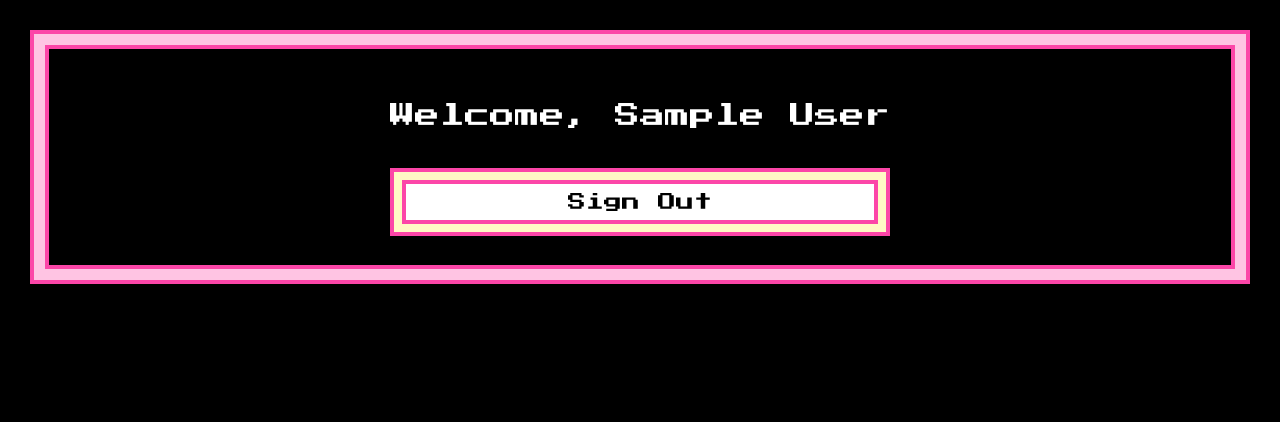
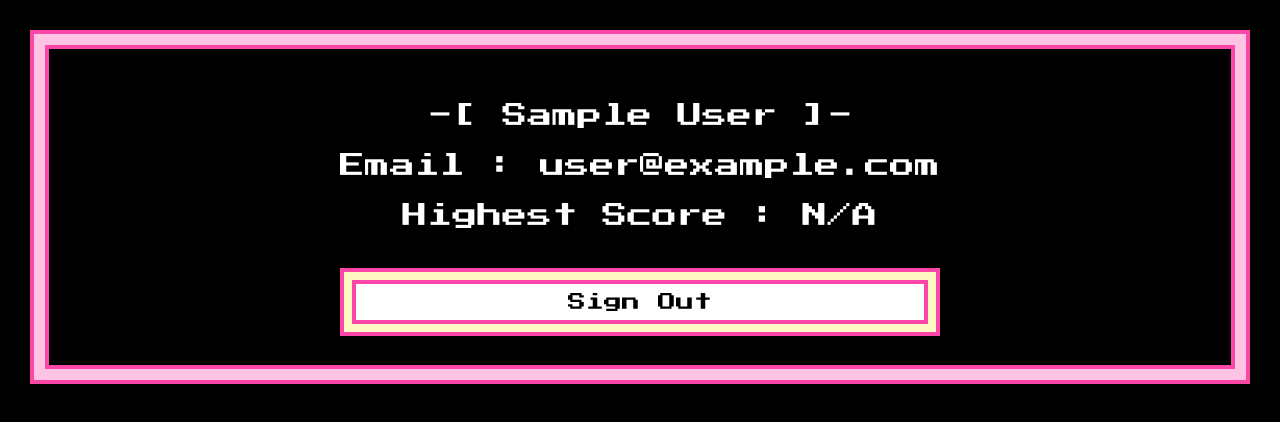
Before and after one commit to Makenalire/ProjectP, a Next.js app: page /account/profile in a window 1280 px wide. Shown: the top 422 px of the page. Built offline with nearby package versions, Linux system fonts and the light colour scheme; no server answers; the database is empty; sample sign-in values are in the browser's storage.

Commit message:
Added profile page

```diff
--- a/src/app/account/profile/page.js
+++ b/src/app/account/profile/page.js
@@ -3,22 +3,47 @@
 import styles from "./profile.module.css";
 import { signOut, useSession } from "next-auth/react";
 import { useRouter } from "next/navigation";
-import { useEffect } from "react";
+import { useEffect, useRef, useState } from "react";
 
 export default function Profile() {
   const router = useRouter();
   const { data: session, status } = useSession();
-
+  const [highScore, setHighScore] = useState("loading...");
 
   useEffect(() => {
     if (!session && status !== "loading") {
-        console.log("session = " + session + "status = " + status);
-        router.replace("../account");
+      console.log("session = " + session + "status = " + status);
+      router.replace("../account");
     }
   }, [session, status, router]);
 
+  const getHighScore = async () => {
+    let res = await fetch(
+      "http://localhost:3000/api/score?id=" + session.user.id
+    );
+    res = await res.json();
+    if (res) {
+      setHighScore(res.score);
+    } else {
+      setHighScore("N/A");
+    }
+  };
+
   if (session) {
-    return (<main className={styles.body}><div><p>Welcome, {session.user.name}</p><button className={styles.signout} onClick={signOut}>Sign Out</button></div></main>);
+    getHighScore();
+
+    return (
+      <main className={styles.body}>
+        <div>
+          <p>-[ {session.user.name} ]-</p>
+          <p>Email : {session.user.email}</p>
+          <p>Highest Score : {highScore}</p>
+          <button className={styles.signout} onClick={signOut}>
+            Sign Out
+          </button>
+        </div>
+      </main>
+    );
   }
 
   return <p>Loading...</p>;
```
